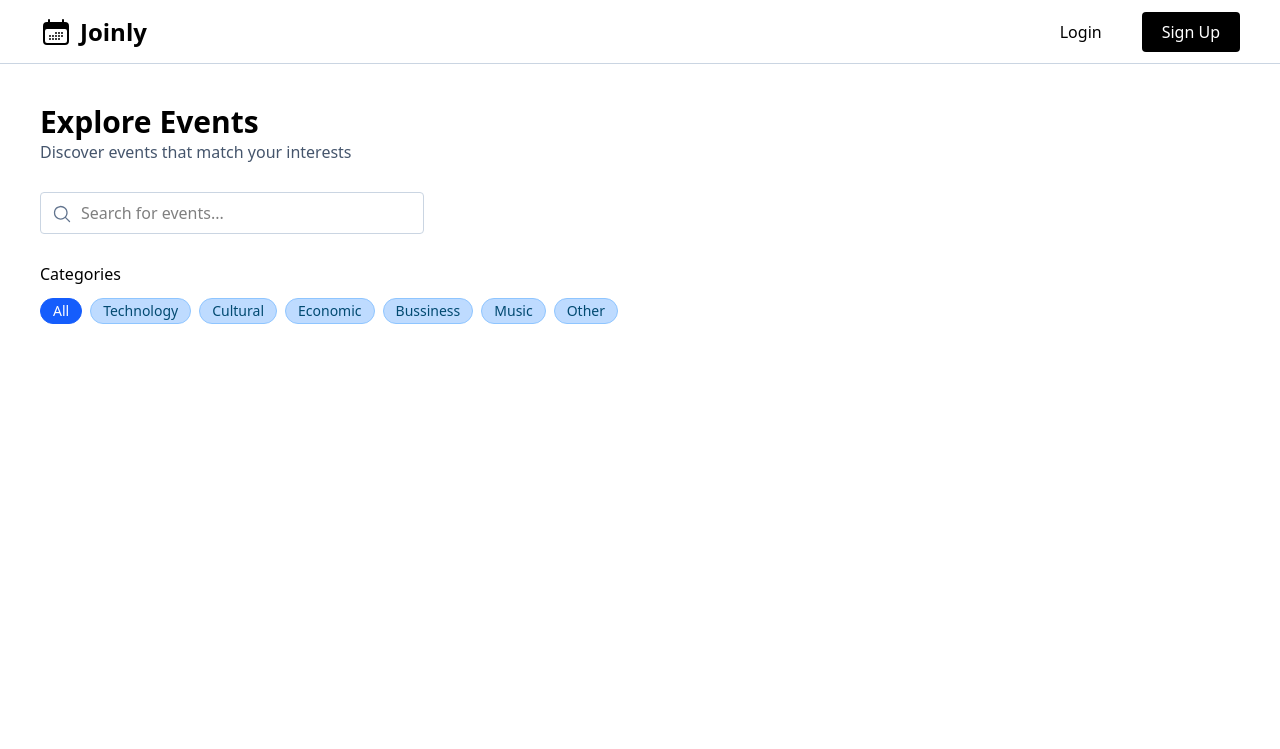
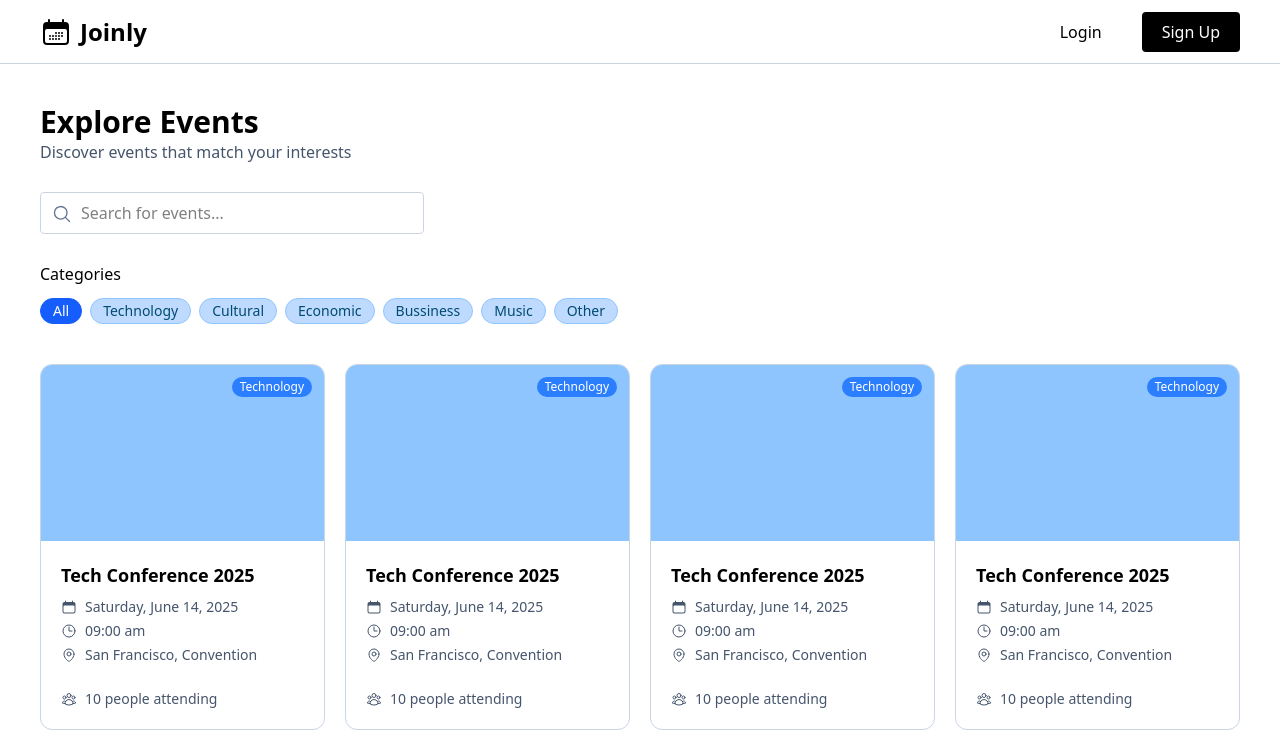
Before and after one commit to davidvchang/Joinly, a React (Vite) app in the folder frontend/: page / in a window 1280 px wide. Shown: the top 749 px of the page. Built offline with nearby package versions, Linux system fonts and the light colour scheme.

Commit message:
Add: Events Cards design in home

```diff
--- /dev/null
+++ b/frontend/src/components/BlogCard.tsx
@@ -0,0 +1,56 @@
+import { CalendarIcon } from '@heroicons/react/24/solid'
+import { ClockIcon, MapPinIcon, UserGroupIcon } from '@heroicons/react/24/outline'
+import React from 'react'
+
+type PropsBlogCard = {
+    title: string,
+    category: string
+    date: string,
+    time: string,
+    address: string,
+    attend_number: number
+}
+
+const BlogCard:React.FC<PropsBlogCard> = ({title, category, date, time, address, attend_number}) => {
+  return (
+    <div className='flex flex-col w-auto rounded-xl overflow-hidden border border-slate-300 hover:-translate-y-1 hover:shadow-md hover:transition duration-300'>
+        <div className='w-full h-44 bg-blue-300 relative'>
+
+            <span className='text-xs bg-blue-500 text-white font-medium w-fit h-fit px-2 py-0.5 rounded-full absolute top-3 right-3 select-none'>{category}</span>
+
+        </div>
+
+        <div className='p-5 flex flex-col gap-2'>
+            <span className='text-lg font-semibold'>{title}</span>
+
+            <div className='flex flex-col gap-1'>
+                <div className='flex gap-2 items-center text-slate-600'>
+                    <CalendarIcon className='w-4 h-4 '/>
+                    <span className='text-sm'>{date}</span>
+                </div>
+
+                <div className='flex gap-2 items-center text-slate-600'>
+                    <ClockIcon className='w-4 h-4 '/>
+                    <span className='text-sm'>{time}</span>
+                </div>
+
+                <div className='flex gap-2 items-center text-slate-600'>
+                    <MapPinIcon className='w-4 h-4 '/>
+                    <span className='text-sm'>{address}</span>
+                </div>
+
+                <div className='flex gap-2 items-center text-slate-600 pt-5'>
+                    <UserGroupIcon className='w-4 h-4 '/>
+                    <span className='text-sm'>{attend_number} people attending</span>
+                </div>
+            </div>
+
+
+        </div>
+
+
+    </div>
+  )
+}
+
+export default BlogCard
--- a/frontend/src/components/NavBar.tsx
+++ b/frontend/src/components/NavBar.tsx
@@ -1,14 +1,15 @@
 import React from 'react'
 import { CalendarDaysIcon} from '@heroicons/react/24/solid'
 import BtnNavBar from './BtnNavBar'
+import { Link } from 'react-router-dom'
 
 const NavBar:React.FC = () => {
   return (
     <div className='h-16 w-full bg-white border-b border-b-slate-300 flex items-center px-10 justify-between fixed top-0'>
-        <div className='flex items-center gap-2'>
+        <Link to='/' className='flex items-center gap-2'>
             <CalendarDaysIcon className='w-8 h-8'/>
             <span className='text-2xl font-bold'>Joinly</span>
-        </div>
+        </Link>
 
         <div className='flex items-center gap-5'>
             <BtnNavBar isLogin={true} text='Login' link='/login'/>
--- a/frontend/src/pages/Home.tsx
+++ b/frontend/src/pages/Home.tsx
@@ -1,33 +1,80 @@
-import React from 'react'
-import SeachInput from '../components/SeachInput'
-import Category from '../components/Category'
+import React from "react";
+import SeachInput from "../components/SeachInput";
+import Category from "../components/Category";
+import BlogCard from "../components/BlogCard";
 
-const Home:React.FC = () => {
+const Home: React.FC = () => {
   return (
-    <section className='w-full flex flex-col p-10 gap-7'>
-        <div className='flex flex-col'>
-            <h1 className='text-3xl font-bold'>Explore Events</h1>
-            <span className='text-slate-600'>Discover events that match your interests</span>
+    <section className="w-full flex flex-col p-10 gap-7">
+      <div className="flex flex-col">
+        <h1 className="text-3xl font-bold">Explore Events</h1>
+        <span className="text-slate-600">
+          Discover events that match your interests
+        </span>
+      </div>
 
+      <SeachInput />
+
+      <div className="flex flex-col gap-10">
+        <div className="flex flex-col gap-3">
+          <span>Categories</span>
+
+          <div className="flex flex-wrap gap-2">
+            <Category text="All" isSelected={true} />
+            <Category text="Technology" />
+            <Category text="Cultural" />
+            <Category text="Economic" />
+            <Category text="Bussiness" />
+            <Category text="Music" />
+            <Category text="Other" />
+          </div>
         </div>
 
-        <SeachInput/>
+        <div className="grid grid-cols-1 lg:grid-cols-3 md:grid-cols-2 xl:grid-cols-4 2xl:grid-cols-5 gap-5">
+          <BlogCard
+            title="Tech Conference 2025"
+            category="Technology"
+            date="Saturday, June 14, 2025"
+            time="09:00 am"
+            address="San Francisco, Convention"
+            attend_number={10}
+          />
+          <BlogCard
+            title="Tech Conference 2025"
+            category="Technology"
+            date="Saturday, June 14, 2025"
+            time="09:00 am"
+            address="San Francisco, Convention"
+            attend_number={10}
+          />
+          <BlogCard
+            title="Tech Conference 2025"
+            category="Technology"
+            date="Saturday, June 14, 2025"
+            time="09:00 am"
+            address="San Francisco, Convention"
+            attend_number={10}
+          />
+          <BlogCard
+            title="Tech Conference 2025"
+            category="Technology"
+            date="Saturday, June 14, 2025"
+            time="09:00 am"
+            address="San Francisco, Convention"
+            attend_number={10}
+          />
+          <BlogCard
+            title="Tech Conference 2025"
+            category="Technology"
+            date="Saturday, June 14, 2025"
+            time="09:00 am"
+            address="San Francisco, Convention"
+            attend_number={10}
+          />
+        </div>
+      </div>
+    </section>
+  );
+};
 
-        <div className='flex flex-col gap-3'>
-            <span>Categories</span>
-
-            <div className='flex flex-wrap gap-2'>
-                <Category text='All' isSelected={true}/>
-                <Category text='Technology'/>
-                <Category text='Cultural'/>
-                <Category text='Economic'/>
-                <Category text='Bussiness'/>
-                <Category text='Music'/>
-                <Category text='Other'/>
-            </div>
-        </div>
-    </section>
-  )
-}
-
-export default Home
+export default Home;
```
